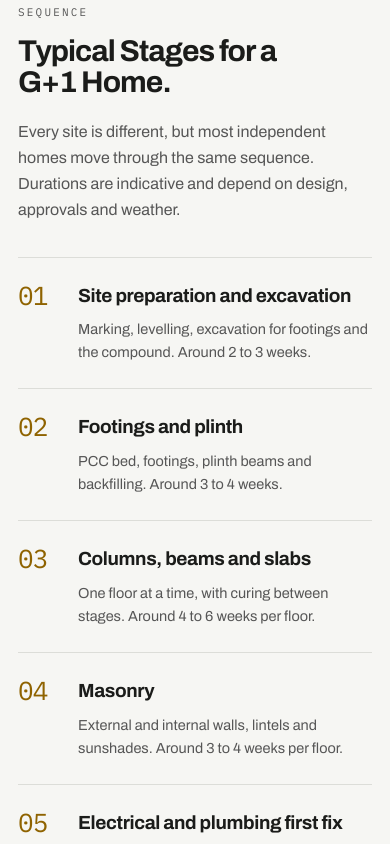
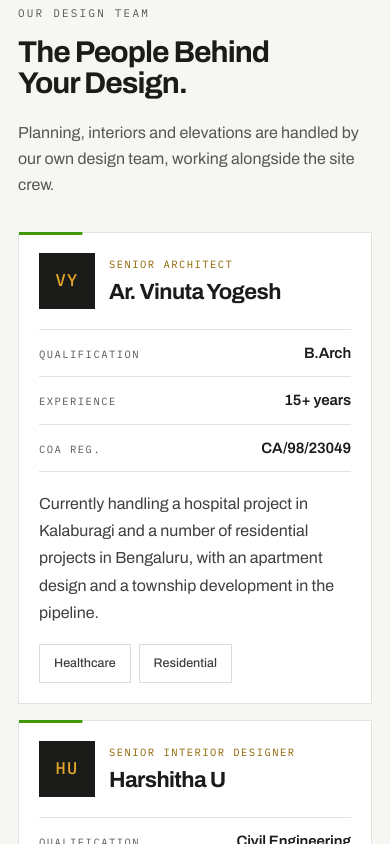
Before and after one commit to VivekKaliyaperumal/dude, a Next.js app: page /construction in a window 390 px wide. Shown: the part 3900-4744 px from the top of the page. Built offline with nearby package versions, Linux system fonts and the light colour scheme; no server answers.

Commit message:
architect details added and interior design material added.

```diff
--- a/app/construction/page.tsx
+++ b/app/construction/page.tsx
@@ -5,6 +5,7 @@ import { buildMetadata } from "@/lib/seo";
 import { CtaBand } from "@/components/chrome/CtaBand";
 import { PageHero } from "@/components/chrome/PageHero";
 import { CivilConstructionSection } from "@/components/sections/CivilConstructionSection";
+import { DesignTeam } from "@/components/sections/DesignTeam";
 import { FaqSection } from "@/components/sections/FaqSection";
 import { NumberedCards } from "@/components/sections/NumberedCards";
 import { NumberedList } from "@/components/sections/NumberedList";
@@ -34,6 +35,7 @@ export default function ConstructionPage() {
         items={scopeOfServices}
         minCol={320}
       />
+      <DesignTeam />
       <NumberedList eyebrow="Sequence" title="Typical Stages for a G+1 Home." lede={constructionCopy.stagesLede} rows={stagesG1} />
       <NumberedCards eyebrow="To get started" title="What We Need From You." lede={constructionCopy.needLede} items={needFromYou} minCol={320}>
         <Reveal className="mt-8">
--- a/app/materials/page.tsx
+++ b/app/materials/page.tsx
@@ -12,7 +12,7 @@ import { NumberedList } from "@/components/sections/NumberedList";
 import { SupplyProcessSection } from "@/components/sections/SupplyProcessSection";
 
 const lede =
-  "Cement, steel, sand, aggregates, blocks, bricks and ready mix concrete — sourced and coordinated through one team across Karnataka.";
+  "Cement, steel, sand, aggregates, blocks, bricks and ready mix concrete, through to plywood, laminates, hardware and other interior materials — sourced and coordinated through one team across Karnataka.";
 
 export const metadata = buildMetadata({
   title: "Construction Materials, From Foundation to Finishing",
--- a/components/chrome/Footer.tsx
+++ b/components/chrome/Footer.tsx
@@ -23,7 +23,7 @@ const whatWeDo = [
 
 /** "Cement, TMT Steel, … and Ready Mix Concrete" from the real category list, so it never drifts from the Materials page. */
 const structuralNames = structuralMaterials.map((m) => m.name);
-const materialsLine = `${structuralNames.slice(0, -1).join(", ")} and ${structuralNames.at(-1)}, plus finishing materials.`;
+const materialsLine = `${structuralNames.slice(0, -1).join(", ")} and ${structuralNames.at(-1)}, plus finishing and interior materials.`;
 
 /**
  * Site footer, four columns from the nav breakpoint:
--- /dev/null
+++ b/components/sections/DesignTeam.tsx
@@ -0,0 +1,75 @@
+import type { CSSProperties } from "react";
+import { constructionCopy, designTeam } from "@/content/construction";
+import { Chip } from "@/components/ui/Chip";
+import { Container } from "@/components/ui/Container";
+import { Reveal } from "@/components/ui/Reveal";
+import { SectionHeading } from "@/components/ui/SectionHeading";
+
+/** "Our design team" (Construction). Monogram cards, no photos by the owner's request. */
+export function DesignTeam() {
+  return (
+    <section id="design-team" className="border-t border-line bg-paper py-section">
+      <Container>
+        <SectionHeading
+          layout="split"
+          eyebrow="Our design team"
+          title="The People Behind Your Design."
+          lede={constructionCopy.teamLede}
+        />
+        <div className="mt-block grid gap-[clamp(16px,2vw,24px)] split:grid-cols-2">
+          {designTeam.map((m, i) => (
+            <Reveal
+              key={m.name}
+              as="article"
+              delay={i * 110}
+              className="group relative flex flex-col border border-line bg-white p-panel transition-[transform,box-shadow] duration-[400ms] hover:-translate-y-1.5 hover:shadow-lift motion-reduce:transition-none"
+            >
+              <span
+                aria-hidden
+                className="absolute inset-x-0 -top-px h-[3px] origin-left scale-x-[.18] bg-green transition-transform duration-[600ms] ease-out-expo group-hover:scale-x-100 motion-reduce:transition-none"
+              />
+              <header className="flex items-center gap-[clamp(14px,1.8vw,22px)]">
+                <span
+                  aria-hidden
+                  className="grid size-[clamp(56px,6vw,72px)] shrink-0 place-items-center bg-ink font-mono text-[clamp(17px,1.8vw,21px)] font-medium tracking-[.08em] text-gold"
+                >
+                  {m.initials}
+                </span>
+                <div className="min-w-0">
+                  <p className="label-mono text-bronze">{m.role}</p>
+                  <h3 className="mt-2 text-h3 font-bold text-ink">{m.name}</h3>
+                </div>
+              </header>
+
+              {/* Column count follows the member's facts (COA only for registered architects), so no empty cell. */}
+              <dl
+                className="mt-[clamp(20px,2.4vw,30px)] grid grid-cols-1 border-y border-line tight:grid-cols-(--facts-cols)"
+                style={{ "--facts-cols": `repeat(${m.facts.length}, minmax(0, 1fr))` } as CSSProperties}
+              >
+                {m.facts.map((f) => (
+                  <div
+                    key={f.k}
+                    className="flex items-baseline justify-between gap-4 border-line py-3 not-last:border-b tight:block tight:py-4 tight:not-last:border-r tight:not-last:border-b-0 tight:not-first:pl-4"
+                  >
+                    <dt className="label-mono text-muted">{f.k}</dt>
+                    <dd className="text-[15px] font-semibold tracking-[-.01em] text-ink tight:mt-1.5">{f.v}</dd>
+                  </div>
+                ))}
+              </dl>
+
+              <p className="mt-[clamp(18px,2vw,24px)] text-base leading-[1.7] text-mid">{m.bio}</p>
+
+              <ul className="mt-auto flex flex-wrap gap-2 pt-[clamp(18px,2vw,24px)]" aria-label="Areas of work">
+                {m.tags.map((t) => (
+                  <li key={t}>
+                    <Chip variant="light">{t}</Chip>
+                  </li>
+                ))}
+              </ul>
+            </Reveal>
+          ))}
+        </div>
+      </Container>
+    </section>
+  );
+}
--- a/content/construction.ts
+++ b/content/construction.ts
@@ -19,7 +19,47 @@ export const constructionCopy = {
   stagesLede:
     "Every site is different, but most independent homes move through the same sequence. Durations are indicative and depend on design, approvals and weather.",
   needLede: "The more of this you have ready, the faster we can give you a clear scope and quotation.",
+  teamLede: "Planning, interiors and elevations are handled by our own design team, working alongside the site crew.",
 } as const;
+
+export type TeamMember = {
+  initials: string;
+  name: string;
+  role: string;
+  facts: readonly { k: string; v: string }[];
+  tags: readonly string[];
+  bio: string;
+};
+
+/**
+ * "Our design team". Details supplied by the owner on 29-Sep-2026. Only COA-registered members carry
+ * the "Ar." prefix, the "Architect" title and a COA line. No photos, by the owner's request.
+ */
+export const designTeam: readonly TeamMember[] = [
+  {
+    initials: "VY",
+    name: "Ar. Vinuta Yogesh",
+    role: "Senior Architect",
+    facts: [
+      { k: "Qualification", v: "B.Arch" },
+      { k: "Experience", v: "15+ years" },
+      { k: "COA Reg.", v: "CA/98/23049" },
+    ],
+    tags: ["Healthcare", "Residential"],
+    bio: "Currently handling a hospital project in Kalaburagi and a number of residential projects in Bengaluru, with an apartment design and a township development in the pipeline.",
+  },
+  {
+    initials: "HU",
+    name: "Harshitha U",
+    role: "Senior Interior Designer",
+    facts: [
+      { k: "Qualification", v: "Civil Engineering" },
+      { k: "Experience", v: "9+ years" },
+    ],
+    tags: ["2D interior design", "3D interior design", "3D exterior elevations", "Residential", "Commercial"],
+    bio: "I’m an Interior Designer with 9+ years of experience, creating elegant, functional, and personalized spaces. I turn your vision into beautiful interiors with thoughtful design and attention to detail.",
+  },
+];
 
 /** "What Our Construction Team Handles." */
 export const scopeOfServices: readonly NumberedItem[] = [
--- a/content/materials.ts
+++ b/content/materials.ts
@@ -35,18 +35,36 @@ export const finishingMaterials: readonly Material[] = [
   { n: "19", name: "Other Materials", variants: ["Project-specific"], desc: "Tell us what your project needs and we will source it." },
 ];
 
+/** Interior materials (owner's dealer rate sheet, 29-Sep-2026). Product names only; sizes, brands and rates are confirmed when quoting. No photos yet. */
+export const interiorMaterials: readonly Material[] = [
+  { n: "20", name: "Boards & Plywood", variants: ["Commercial Plywood", "BWP Plywood", "MR Plywood", "MDF", "HDHMR", "Particle Board", "OSB"], desc: "Plywood and engineered boards for wardrobes, kitchens and furniture." },
+  { n: "21", name: "Laminates & Finishes", variants: ["Decorative Laminate", "Acrylic Laminate", "PET High Gloss", "PU Paint Finish", "Veneer", "Natural Veneer", "Edge Band", "PVC Edge Band"], desc: "Surface finishes and edge bands for boards and shutters." },
+  { n: "22", name: "Kitchen Hardware", variants: ["Soft-close Hinges", "Soft-close Drawer Channels", "Tandem Drawers", "Bottle Pull-out", "Cutlery Basket", "Plain Basket", "Corner Carousel", "Tall Unit Pull-out", "Lift-up Mechanism", "Profile Handle", "G / J Profile"], desc: "Fittings and mechanisms for modular kitchens." },
+  { n: "23", name: "Handles & Accessories", variants: ["Cabinet Handles", "Knobs", "Aluminium Profile", "Glass Profile"], desc: "Handles, knobs and profiles for cabinets and shutters." },
+  { n: "24", name: "Interior Glass & Mirrors", variants: ["Clear", "Toughened", "Fluted / Reeded", "Tinted", "Back-painted", "Mirror"], desc: "Glass for shutters, partitions, backsplashes and mirrors." },
+  { n: "25", name: "PVC, Acrylic & WPC", variants: ["PVC Foam Board", "WPC Board", "Acrylic Sheet"], desc: "Boards for wet areas, cladding and signage-style finishes." },
+  { n: "26", name: "False Ceiling", variants: ["Gypsum Board", "MR Gypsum Board", "Cement Board", "Mineral Fibre Tile", "Aluminium Panel"], desc: "Boards and panels for false ceilings and partitions." },
+  { n: "27", name: "Profiles & Metal", variants: ["GI Stud", "GI Track", "GI Channel", "MS Square Pipe", "Aluminium Profile"], desc: "Framing sections for ceilings, partitions and furniture frames." },
+  { n: "28", name: "Countertops", variants: ["Granite", "Quartz", "Sintered Stone", "Marble"], desc: "Stone and engineered surfaces for kitchen and vanity tops." },
+  { n: "29", name: "Adhesives & Consumables", variants: ["Wood Adhesive", "Contact Adhesive", "Silicone Sealant", "PU Foam", "Wood Screws", "Drywall Screws", "Wall Plugs"], desc: "Adhesives, sealants and fixings for carpentry and drywall work." },
+  { n: "30", name: "Flooring & Wall Panels", variants: ["SPC Flooring", "Laminate Flooring", "Engineered Wood", "Wooden Fluted Panel", "PVC Fluted Panel", "WPC Fluted Panel", "Wallpaper"], desc: "Interior flooring and decorative wall panels." },
+  { n: "31", name: "Lighting & Switches", variants: ["LED Strip", "LED Profile", "Downlight", "COB Light", "Track Light", "Modular Switches", "Modular Sockets"], desc: "Lighting and switchgear for interior fit-outs." },
+  { n: "32", name: "Furniture Materials", variants: ["Fabric", "Leatherette", "Foam", "Curtain Fabric", "Blinds"], desc: "Upholstery, soft furnishing and window materials." },
+];
+
+const categoryCount = structuralMaterials.length + finishingMaterials.length + interiorMaterials.length;
+
 /** Home shows the six structural categories that have a photo. */
 export const homeMaterials = structuralMaterials.filter((m) => m.imageKey).slice(0, 6);
 
 export const estimatorCategories = [
   "Steel", "Cement", "Sand", "Aggregate", "Blocks", "Bricks", "RMC", "Tiles", "Plumbing", "Electrical",
-  "Sanitary Ware", "Doors & Windows", "Paints", "Other",
+  "Sanitary Ware", "Doors & Windows", "Paints", "Interior Materials", "Other",
 ] as const;
 export type EstimatorCategory = (typeof estimatorCategories)[number];
 export const estimatorDefaultCategories: readonly EstimatorCategory[] = ["Steel", "Cement", "Sand"];
 
 export const materialsCopy = {
-  homeFootnote:
-    "19 material categories across structural and finishing work, including tiles, plumbing, electrical, sanitary ware, paints and more.",
+  homeFootnote: `${categoryCount} material categories across structural, finishing and interior work, including tiles, plumbing, electrical, plywood, kitchen hardware and more.`,
   listFootnote: "These are material categories, not fixed stock. Availability and brands depend on project requirements.",
 } as const;
--- a/content/site.ts
+++ b/content/site.ts
@@ -35,7 +35,7 @@ export const site = {
   titleDefault:
     "dude & Co. — Construction Material Supplier in Karnataka | Building Materials & Civil Construction",
   description:
-    "dude & Co. supplies construction materials across Karnataka — cement, TMT steel, M-sand, aggregates, bricks, AAC blocks, RMC and finishing materials — and undertakes complete civil construction. Based in Bengaluru. GST registered business.",
+    "dude & Co. supplies construction materials across Karnataka — cement, TMT steel, M-sand, aggregates, bricks, AAC blocks, RMC, finishing and interior materials — and undertakes complete civil construction. Based in Bengaluru. GST registered business.",
 } as const;
 
 export type SocialIcon = "facebook" | "instagram" | "youtube" | "x" | "linkedin";
```
Also changed, not shown: components/sections/MaterialsFull.tsx (+8 -2 lines), 1 other file (tests, documents, lock files or other folders).
